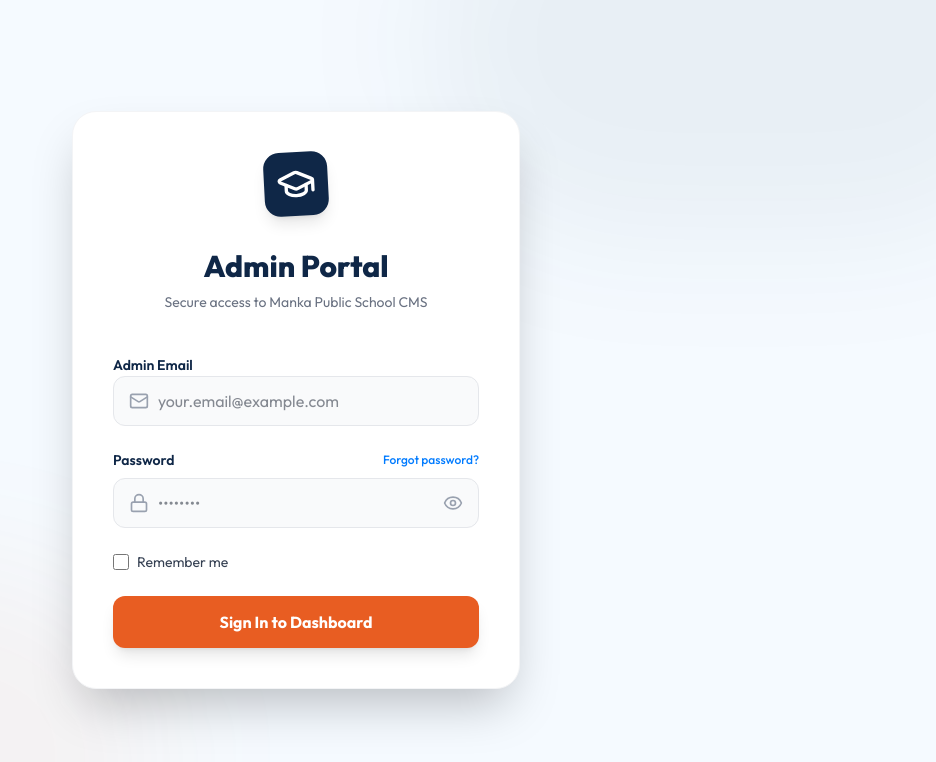
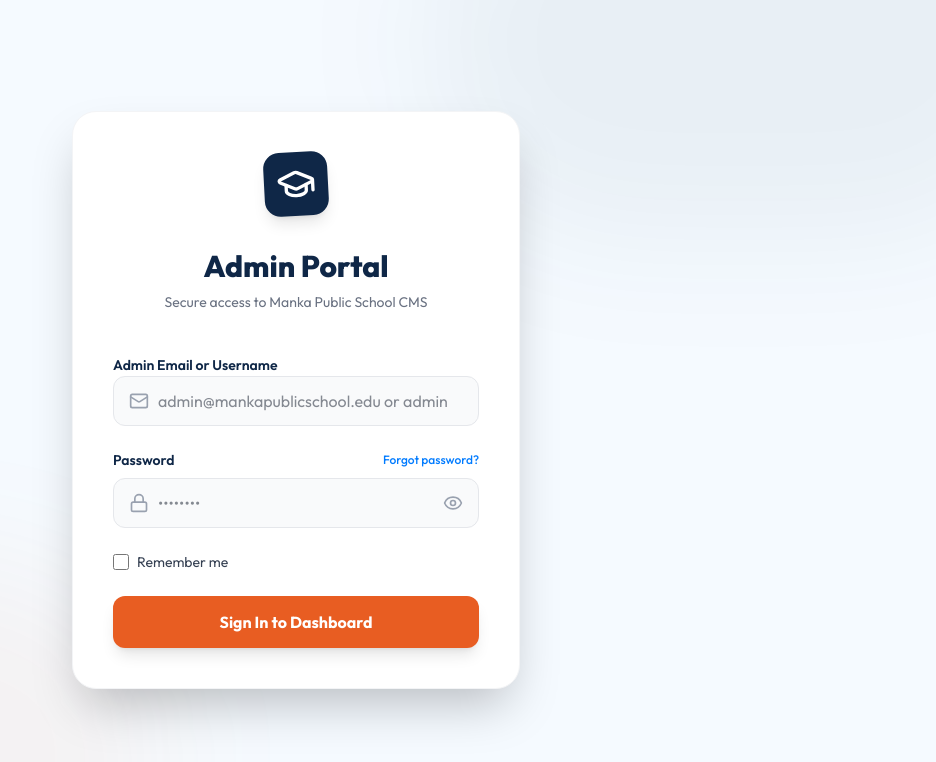
Before and after one commit to AvanishKesharwani/School-Website, a Next.js app: page /admin/signin in a window 1280 px wide. Shown: the top 762 px of the page, without its empty margins (344-1280 px from the left). Built offline with nearby package versions, Linux system fonts and the light colour scheme; no server answers.

Commit message:
fix: update signin form to accept username/email and throw database errors

```diff
--- a/src/app/admin/signin/page.tsx
+++ b/src/app/admin/signin/page.tsx
@@ -46,7 +46,7 @@ export default function SignInPage() {
         <form action={dispatch} className="space-y-6">
           <div className="space-y-2">
             <label className="text-sm font-semibold text-[#0F2747]" htmlFor="email">
-              Admin Email
+              Admin Email or Username
             </label>
             <div className="relative">
               <div className="absolute inset-y-0 left-0 pl-4 flex items-center pointer-events-none">
@@ -54,9 +54,9 @@ export default function SignInPage() {
               </div>
               <input
                 id="email"
-                type="email"
+                type="text"
                 name="email"
-                placeholder="your.email@example.com"
+                placeholder="admin@mankapublicschool.edu or admin"
                 required
                 className="w-full pl-11 pr-4 py-3 rounded-xl bg-gray-50 border border-gray-200 text-gray-900 focus:outline-none focus:ring-2 focus:ring-[#007BFF] focus:border-transparent transition-all"
               />
--- a/src/auth.ts
+++ b/src/auth.ts
@@ -61,6 +61,7 @@ export const { handlers, auth, signIn, signOut } = NextAuth({
           }
         } catch (error) {
           console.error("Database authentication error:", error);
+          throw new Error("Database connection failed");
         }
 
         return null;
```
